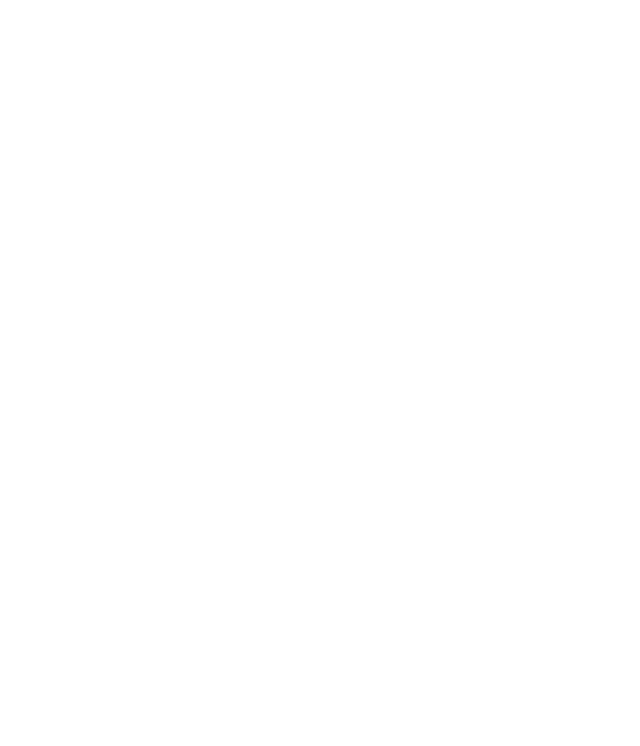
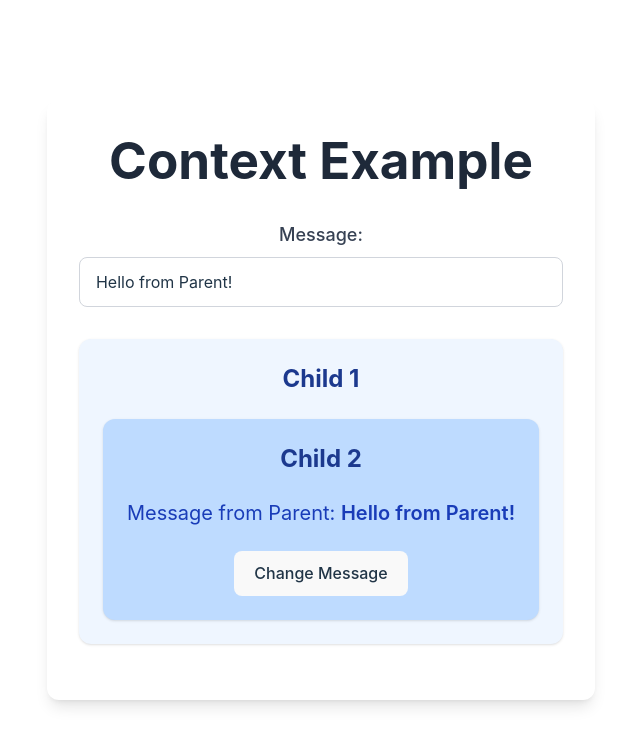
Before and after one commit to Sarmad426/react-19, a React (Vite) app: page /react/hooks/useContext in a window 1280 px wide. Before the commit this address had no page. Shown: the top 746 px of the page, without its empty margins (319-959 px from the left). Built offline with nearby package versions, Linux system fonts and the light colour scheme.

Commit message:
Add UseContextHook component and integrate it into App routing

```diff
--- a/src/App.tsx
+++ b/src/App.tsx
@@ -4,6 +4,7 @@ import { BrowserRouter as Router, Routes, Route } from "react-router-dom";
 import Home from "./components/Home";
 import About from "./components/About";
 import UseTransition from "./components/react19-concepts/UseTransition";
+import UseContextHook from "./components/hooks/useContext";
 
 const App: React.FC = () => {
   return (
@@ -15,6 +16,7 @@ const App: React.FC = () => {
           path="/learn-react-19/useTransition"
           element={<UseTransition />}
         />
+        <Route path="/react/hooks/useContext" element={<UseContextHook />} />
       </Routes>
     </Router>
   );
--- /dev/null
+++ b/src/components/hooks/useContext.tsx
@@ -0,0 +1,71 @@
+import React, { createContext, useContext, useState } from "react";
+
+// If we are using it in a separate module then we need to export the MyContext component
+const MyContext = createContext<{
+  message: string;
+  setMessage: React.Dispatch<React.SetStateAction<string>>;
+}>({
+  message: "",
+  setMessage: () => {},
+});
+
+const UseContextHook: React.FC = () => {
+  const [message, setMessage] = useState("Hello from Parent!");
+
+  return (
+    <MyContext.Provider value={{ message, setMessage }}>
+      <div className="max-w-4xl mx-auto p-8 bg-white rounded-xl shadow-lg">
+        <h1 className="text-4xl font-bold text-gray-800 mb-8 text-center">
+          Context Example
+        </h1>
+        <div className="mb-8">
+          <label
+            htmlFor="message"
+            className="text-lg font-medium text-gray-700"
+          >
+            Message:
+          </label>
+          <input
+            type="text"
+            id="message"
+            value={message}
+            onChange={(e) => setMessage(e.target.value)}
+            className="mt-2 w-full px-4 py-3 border border-gray-300 rounded-lg focus:ring-2 focus:ring-blue-500 focus:border-transparent"
+          />
+        </div>
+        <Child1 />
+      </div>
+    </MyContext.Provider>
+  );
+};
+
+const Child1: React.FC = () => {
+  return (
+    <div className="bg-blue-50 p-6 rounded-xl shadow-sm mb-6">
+      <h2 className="text-2xl font-bold text-blue-900 mb-6">Child 1</h2>
+      <Child2 />
+    </div>
+  );
+};
+
+const Child2: React.FC = () => {
+  // If we were in a separate component we need to import the MyContext
+  const { message, setMessage } = useContext(MyContext);
+
+  return (
+    <div className="bg-blue-200 p-6 rounded-xl shadow-sm">
+      <h2 className="text-2xl font-bold text-blue-900 mb-6">Child 2</h2>
+      <p className="text-xl text-blue-800 mb-6">
+        Message from Parent: <span className="font-semibold">{message}</span>
+      </p>
+      <button
+        onClick={() => setMessage("Message from Child 3")}
+        className="px-6 py-3 rounded-lg transition-colors duration-200 focus:outline-none focus:ring-2 focus:ring-blue-500 focus:ring-offset-2"
+      >
+        Change Message
+      </button>
+    </div>
+  );
+};
+
+export default UseContextHook;
```
